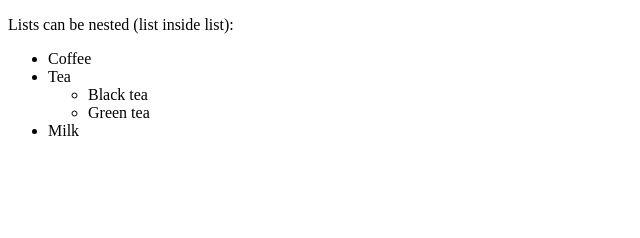
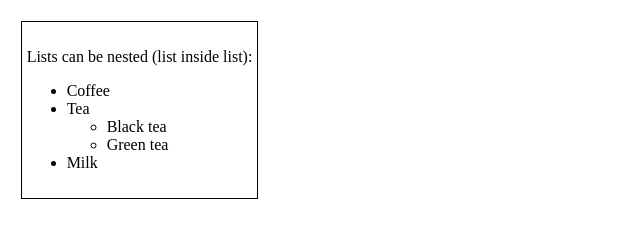
Before and after one commit to LIKITHSAI1423/MERNTASKSHTMLANDCSS, a plain HTML site: page task2.html in a window 1280 px wide. Shown: the whole page, without its empty margins (0-640 px from the left). Drawn offline with Linux system fonts and the light colour scheme.

Commit message:
Add files via upload

```diff
--- a/task2.html
+++ b/task2.html
@@ -2,8 +2,18 @@
 <html>
     <head>
         <title>HTML Task2</title>
+        <style>
+            .container{
+                float: left;
+                margin: 1% 1%;
+                border:1px solid black;
+                padding: 10px 5px;
+
+            }
+        </style>
     </head>
     <body>
+        <div class="container">
         <p>Lists can be nested (list inside list):</p>
         <ul ="disc">
             <li>Coffee</li>
@@ -16,5 +26,7 @@
             </li>
             <li>Milk</li>
         </ul>
+    </div>
+
     </body>
 </html>
```
